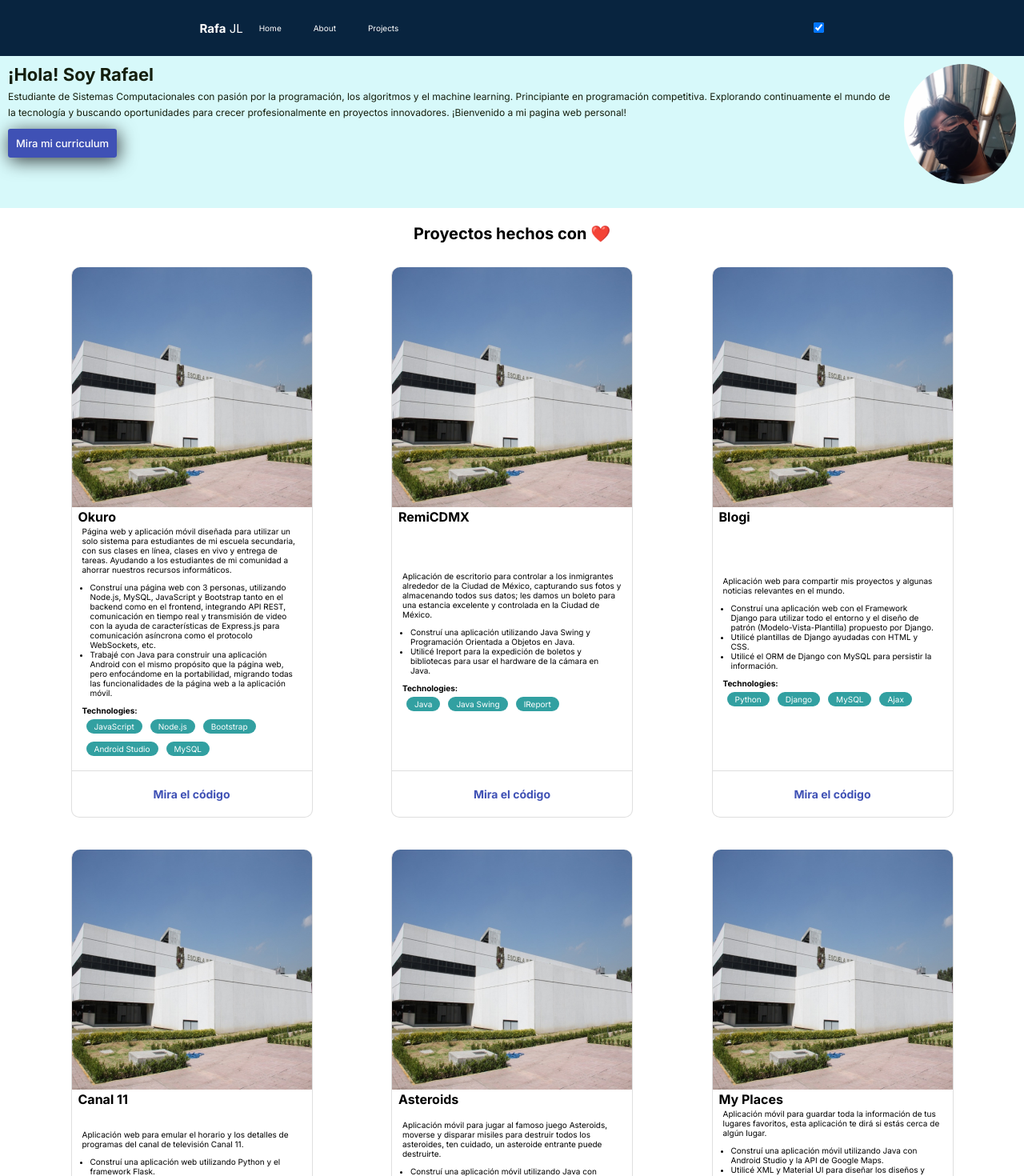
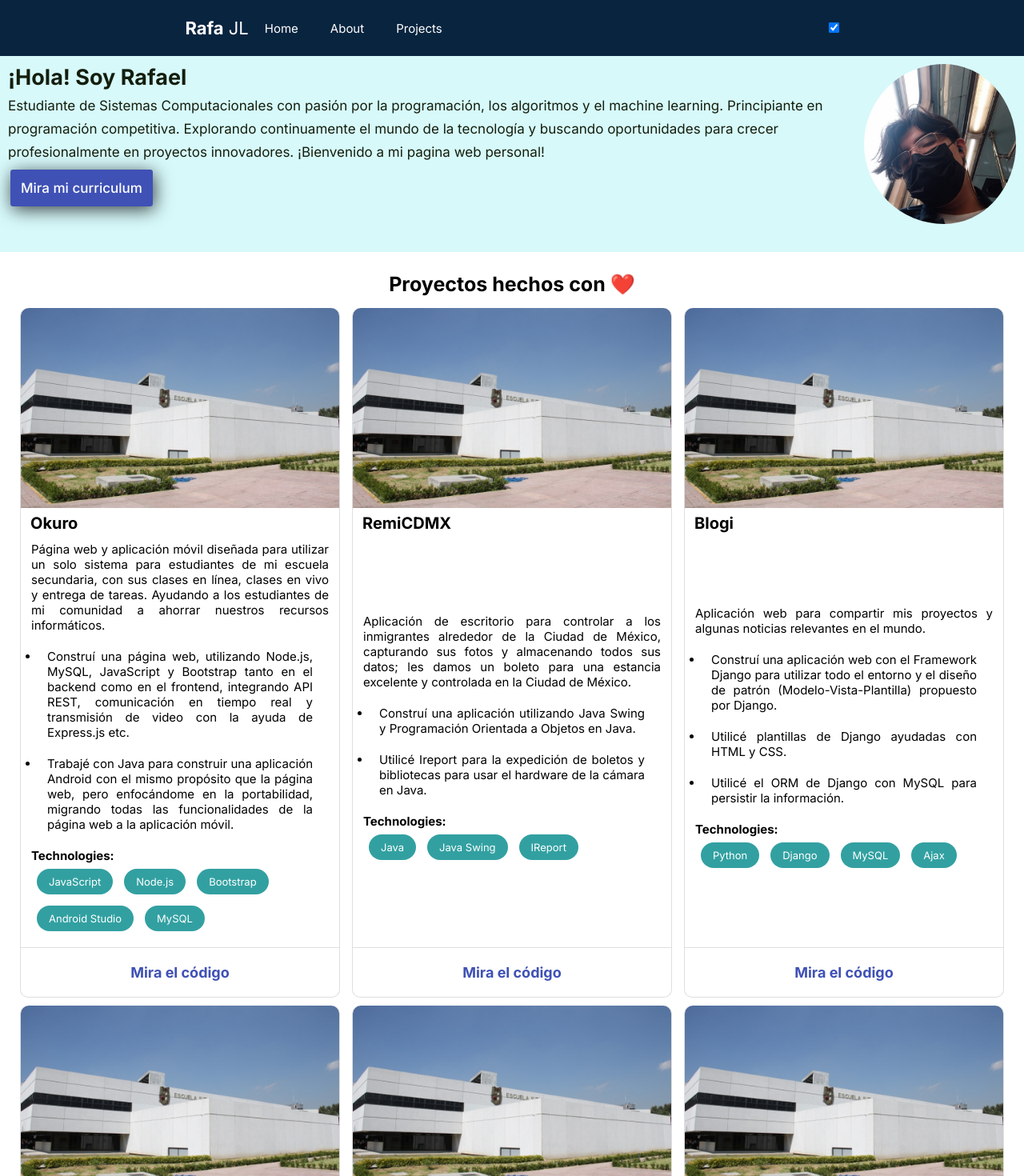
Before and after one commit to rafa238/personal_webpage, a React (Vite) app: page / in a window 1280 px wide. Shown: the top 1470 px of the page at 80% size. Built offline with nearby package versions, Linux system fonts and the light colour scheme.

Commit message:
media query for 600px finished

```diff
--- a/src/App.jsx
+++ b/src/App.jsx
@@ -6,6 +6,7 @@ import { Navbar } from './components/Navbar'
 import { ProjectsList } from './components/ProjectsList'
 import { DataProvider } from './context/DataProvider'
 import './index.css';
+import './index_m.css';
 
 function App() {
   return (
--- a/src/db/projects_en.json
+++ b/src/db/projects_en.json
@@ -4,7 +4,7 @@
             "name" : "Okuro",
             "description": "Web page and mobile app designed to use a single system for students in my high school, with their online classes, live classes, and task delivery,. Helping students in my community to save our computing resources.",
             "bullets": [
-                "Built a web page with 3 people, using node.js, MySQL, Javascript, and bootstrap in both backend and frontend, integrating API REST, real-time communication, and video streaming with the help of expressJS features for asynchronous communication like WebSockets protocol etc.",
+                "Built a web page using node.js, MySQL, Javascript, and bootstrap in both backend and frontend, integrating API REST, real-time communication, and video streaming with the help of expressJS etc.",
                 "Worked with Java to build an Android App for the same purpose as the web page but focusing on portability, migrating all functionalities from web page to mobile app"
             ],
             "technologies": [
--- a/src/db/projects_es.json
+++ b/src/db/projects_es.json
@@ -4,7 +4,7 @@
             "name": "Okuro",
             "description": "Página web y aplicación móvil diseñada para utilizar un solo sistema para estudiantes de mi escuela secundaria, con sus clases en línea, clases en vivo y entrega de tareas. Ayudando a los estudiantes de mi comunidad a ahorrar nuestros recursos informáticos.",
             "bullets": [
-                "Construí una página web con 3 personas, utilizando Node.js, MySQL, JavaScript y Bootstrap tanto en el backend como en el frontend, integrando API REST, comunicación en tiempo real y transmisión de video con la ayuda de características de Express.js para comunicación asíncrona como el protocolo WebSockets, etc.",
+                "Construí una página web, utilizando Node.js, MySQL, JavaScript y Bootstrap tanto en el backend como en el frontend, integrando API REST, comunicación en tiempo real y transmisión de video con la ayuda de Express.js etc.",
                 "Trabajé con Java para construir una aplicación Android con el mismo propósito que la página web, pero enfocándome en la portabilidad, migrando todas las funcionalidades de la página web a la aplicación móvil."
             ],
             "technologies": [
--- a/src/index.css
+++ b/src/index.css
@@ -173,6 +173,8 @@ html {
   display: flex;
   flex-direction: column;
   justify-content: space-between;
+  transition: 0.5s ease;
+  width: 30rem;
 }
 
 .projects__card:hover{
@@ -180,17 +182,9 @@ html {
   transition: 0.5s;
 }
 
-.projects__card:hover{
-  border: 0.1rem solid var(--color5);
-  border-top: 0;
-  border-radius: 1rem;
-  margin: 2rem;
-}
-
-
 .card__header img{
-  width: 30rem;
-  height: 30rem;
+  width: 100%;
+  height: 25rem;
   border-radius: 1rem 1rem 0 0;
 }
 
@@ -202,7 +196,7 @@ html {
 .card__content{
   padding: 1.3rem;
   padding-top: 0.2rem;
-  width: 30rem;
+  width: 100%;
 }
 
 .card__content h5{
@@ -212,10 +206,12 @@ html {
 
 .card__content-description{
   padding: 0;
+  text-align: justify;
 }
 
 .card__content-bullets{
   padding: 1rem;
+  text-align: justify;
 }
 
 .card__content__tech{
@@ -233,7 +229,6 @@ html {
 }
 
 .card__footer{
-
   padding: 2rem 1rem;
   text-align: center;
   border-top: 0.1rem solid var(--color5);
--- /dev/null
+++ b/src/index_m.css
@@ -0,0 +1,120 @@
+@media (min-width:600px){
+    .nav-name{
+        font-size: 2.2rem;
+    }
+    .main-nav{
+        font-size: 1.5rem;
+    }
+    /* helpers*/
+    .btn-blue{
+        padding: 1.3rem;
+        margin: 1.3rem;
+        font-size: 1.7rem;
+        font-weight: 500;
+    }
+
+    /*presentation*/
+    .presen{
+        padding-bottom: 2.5rem;
+    }
+
+    .presen__pictures img{
+        width: 20rem;
+        height: 20rem;
+    }
+
+    .presen__main-greeting{
+        font-size: 2.7rem;
+    }
+
+    .presen__main-description{
+        font-size: 1.7rem;
+        line-height: 1.7;
+    }
+
+    /*projects section*/
+    .projects{
+        padding: 1.5rem;
+    }
+
+    .projects__card{
+        margin: 0.5rem;
+        width: 40rem;
+    }
+
+    .projects-title{
+        font-size: 2rem;
+        font-size: 2.5rem;
+    }
+
+    /*card*/
+    .card__header-title{
+        font-size: 2rem;
+        padding: 0.5rem 1.2rem;
+    }
+
+    .card__content{
+        padding-top: 0.6rem;
+    }
+
+    .card__content h5{
+        font-size: 1.5rem;
+    }
+
+    .card__content-description{
+        font-size: 1.5rem;
+    }
+
+    .card__content-bullets{
+        padding: 1rem;
+        font-size: 1.5rem;
+    }
+
+    .card__content-bullets li{
+        padding: 1rem;
+    }
+
+    .card__content__tech-item{
+        padding: 0.8rem 1.5rem;
+        margin: 0.7rem;
+        font-size: 1.3rem;
+    }
+
+    .card__footer{
+        font-size: 1.8rem;
+    }
+
+    /*contact form*/
+    .contact h5{
+        font-size: 2rem;
+    }
+
+    .contact__container{
+        flex-direction: row;
+    }
+
+    .contact__info{
+        width: 50%;
+        border-top-right-radius: 0rem;
+        border-bottom-left-radius: 1rem;
+    }
+
+    .contact__info-item{
+        font-size: 1.7rem;
+    }
+
+    .contact__form{
+        width: 50%;
+        border-bottom-left-radius: 0;
+        border-top-right-radius: 1rem;
+    }
+
+    .contact__form__group label{
+        font-size: 1.6rem;
+    }
+
+    /*footer*/
+    .footer-author{
+        font-size: 1.4rem;
+    }
+}
```
